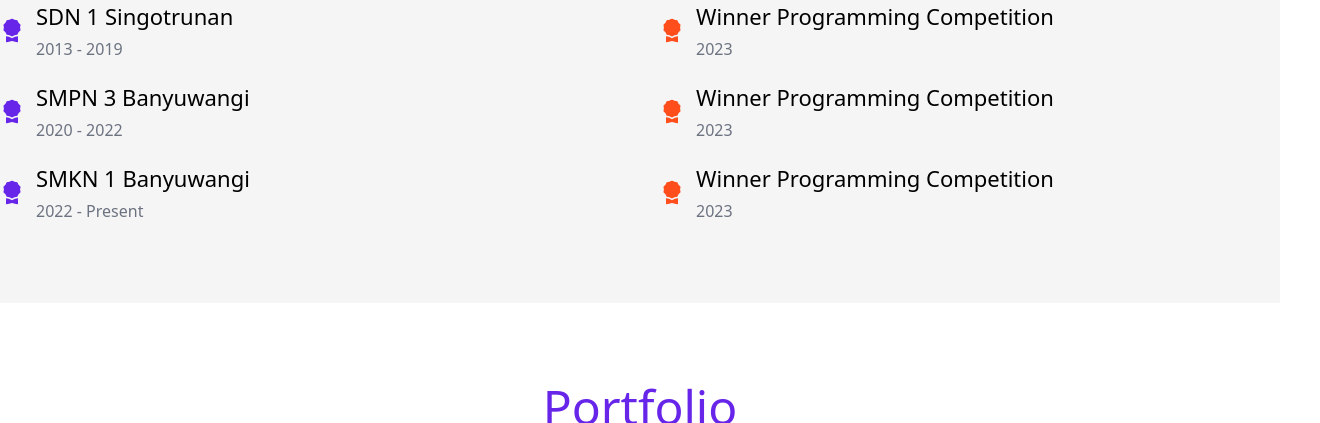
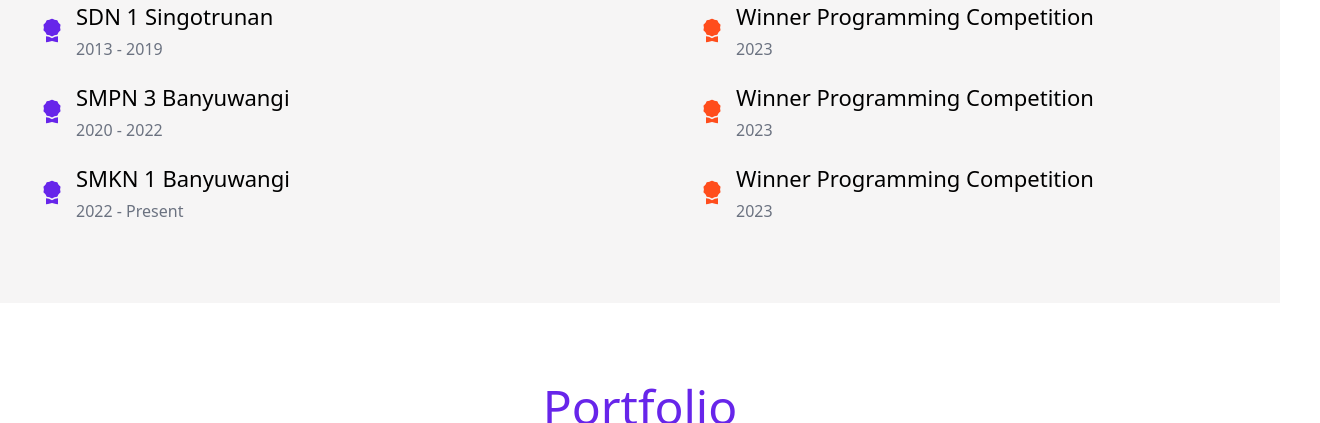
Before and after one commit to alvariezi/PersonalWebsite, a plain HTML site: page index.html in a window 1280 px wide. Shown: the part 748-1171 px from the top of the page, 1320 px wide, since content can reach past the window. Drawn offline with nearby package versions, Linux system fonts and the light colour scheme.

Commit message:
education

```diff
--- a/index.html
+++ b/index.html
@@ -94,7 +94,7 @@
     </div>
 
     <div class="w-full bg-[#F6F5F5] py-20">
-        <div class="max-w-screen-xl mx-auto flex justify-between w-full items-center gap-10">
+        <div class="max-w-screen-xl mx-auto flex justify-between w-full items-center gap-10 ml-10">
             <div class="flex flex-col gap-5 w-1/2 items-start">
                 <h1 class="text-4xl font-semibold">Education</h1>
                 <div class="flex flex-col gap-2">
```
